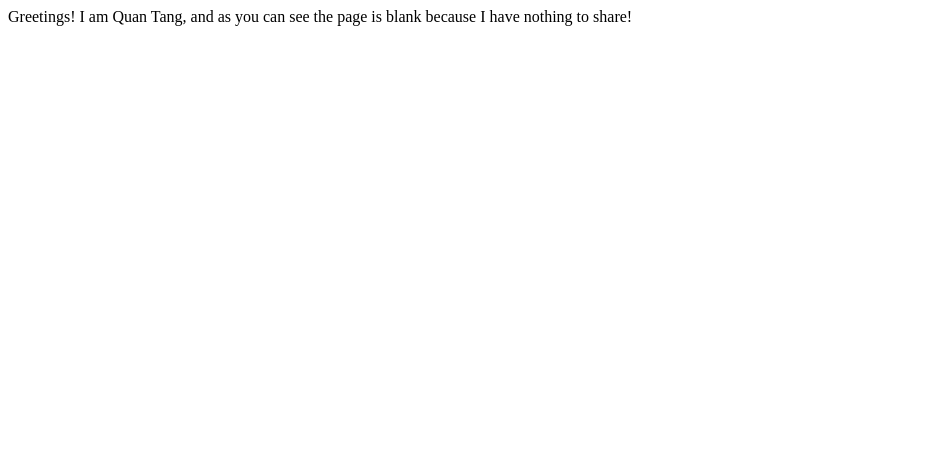
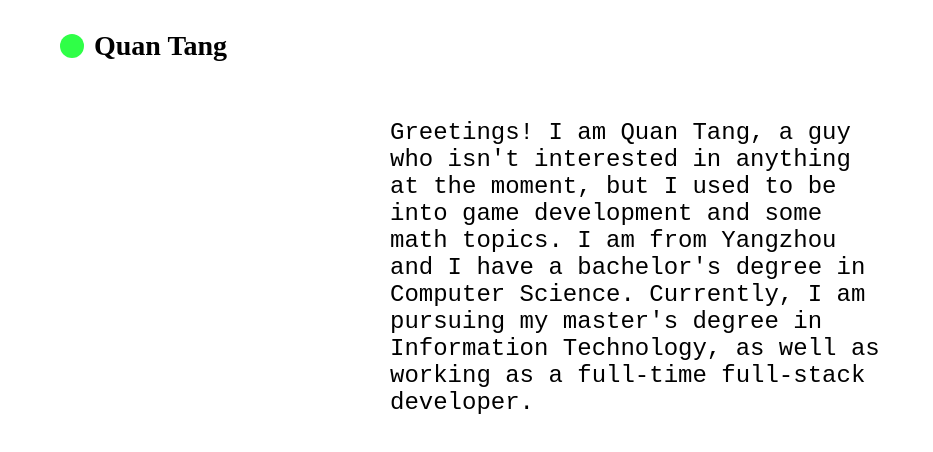
Before and after one commit to QuanTangUoA/QuanTangUoA.github.io, a plain HTML site: page index.html in a window 1280 px wide. Shown: the whole page, without its empty margins (0-933 px from the left). Drawn offline with Linux system fonts and the light colour scheme.

Commit message:
feat: added nav bar and styled the introduction part

```diff
--- /dev/null
+++ b/index.css
@@ -0,0 +1,39 @@
+body{
+    margin: 0px;
+    padding: 0px;
+}
+
+.main{
+    background-color: rgba(255, 255, 255, 0.88);
+    display: flex;
+    align-items: center;
+    justify-content: center;
+}
+
+#intro{
+    font-size: 24px;
+    font-family: 'Courier New', Courier, monospace;
+    width: 500px;
+}
+#nav_bar{
+    margin: 30px 50px;
+}
+
+.left{
+    display: flex;
+    align-items: center;
+}
+
+.left span{
+    font-size: 28px;
+    font-weight: bold;
+}
+
+.circle{
+    width: 24px;
+    height: 24px;
+    display: inline-block;
+    background-color: rgb(47, 255, 71);
+    border-radius: 50%;
+    margin: 0 10px;
+}
--- a/index.html
+++ b/index.html
@@ -1,9 +1,31 @@
 <!DOCTYPE html>
 <html>
+    <link rel="stylesheet" href="index.css">
     <head>
         <title>Quan's personal website</title>
     </head>
     <body>
-        Greetings! I am Quan Tang, and as you can see the page is blank because I have nothing to share!
+        <nav id="nav_bar">
+            <div class="left">
+                <div class="circle"></div>
+                <span>Quan Tang</span>
+            </div>
+        </nav>
+        <section class="main">
+            <section id="intro">
+                <img/>
+                <div>
+                    Greetings! I am Quan Tang, a guy who isn't interested in anything at the moment, but I used to be into game development and some math topics.
+                    I am from Yangzhou and I have a bachelor's degree in Computer Science. Currently, I am pursuing my master's degree in Information Technology,
+                    as well as working as a full-time full-stack developer.
+                </div>
+            </section>
+        </section>
+        <section id="projects">
+
+        </section>
+        <section id="others">
+
+        </section>
     </body>
 </html>
```
